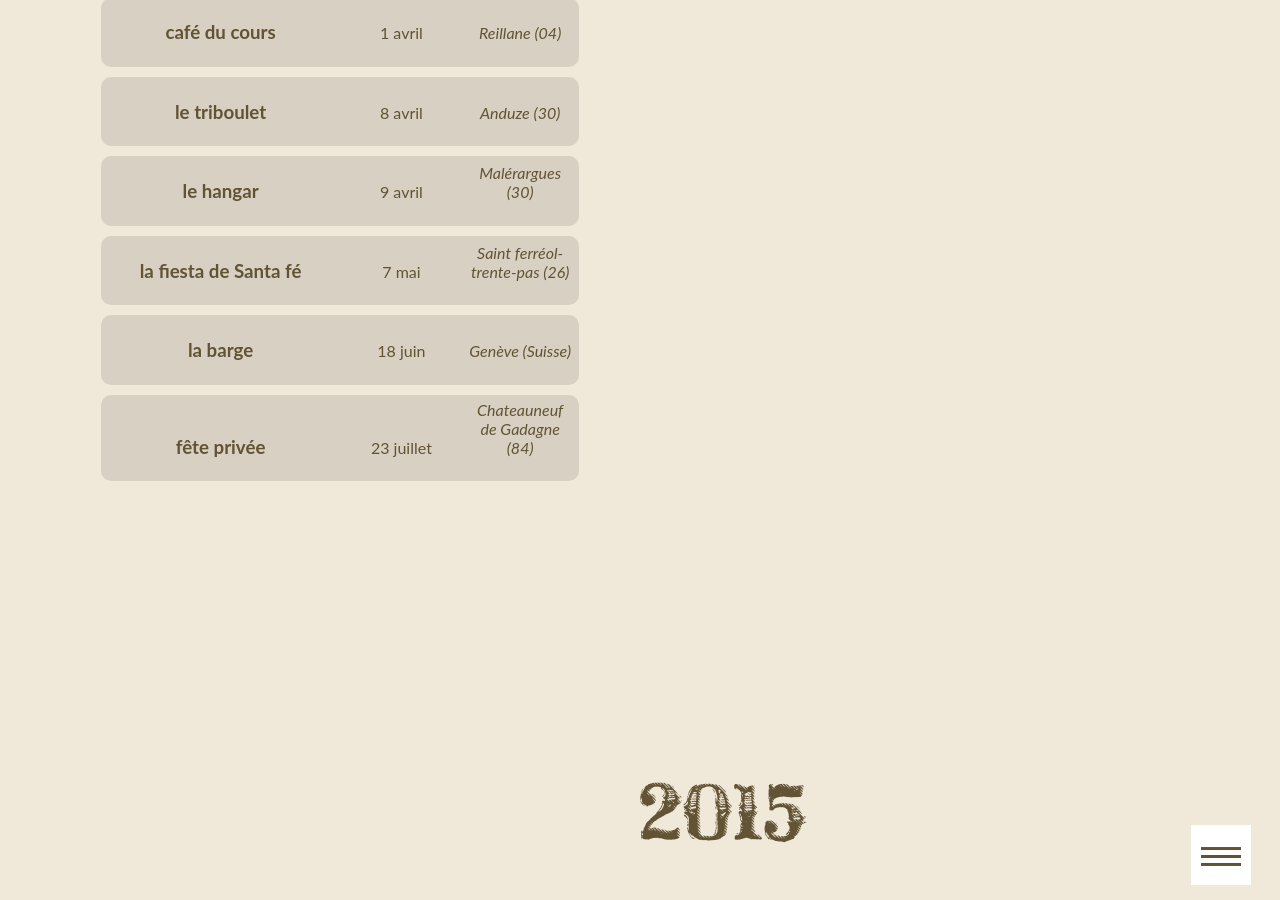
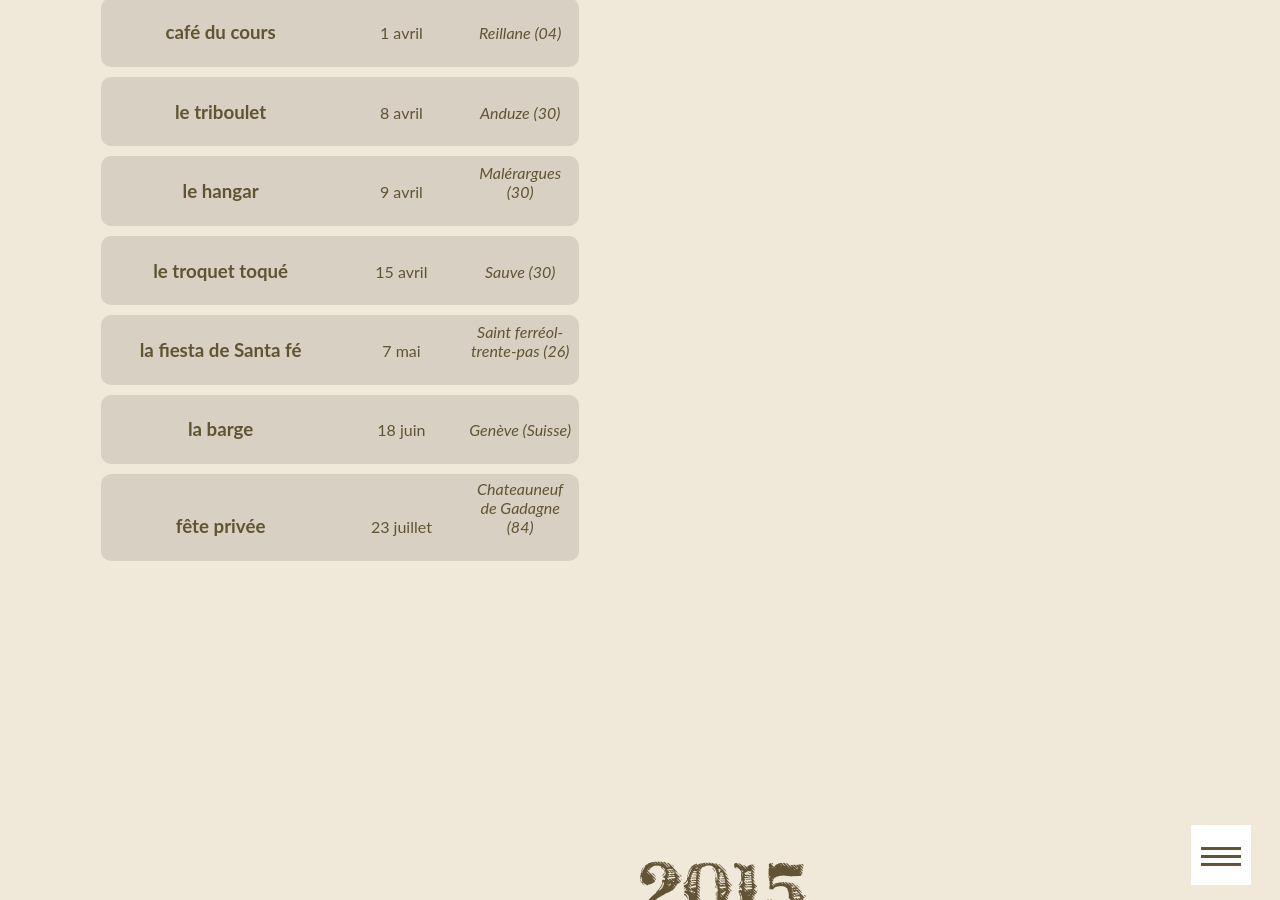
Before and after one commit to ftmftrs/ftmftrs.github.io, a Jekyll site: the page built from concert/index.html, in a window 1280 px wide and 900 px high, scrolled down 1218 px. Built offline with Jekyll 4.4.1, drawn with Linux system fonts in a browser that asks for light colours; Markdown is read by kramdown in place of the engine named in the settings; comment, search, counter and statistics services are not loaded.

Commit message:
Update concerts2016.yml

```diff
--- a/_data/concerts2016.yml
+++ b/_data/concerts2016.yml
@@ -28,6 +28,10 @@
   date: 9 avril
   address: Malérargues (30)
 
+- title: le troquet toqué
+  date: 15 avril
+  address: Sauve (30)
+
 - title: la fiesta de Santa fé
   date: 7 mai
   address: Saint ferréol-trente-pas (26)
```
